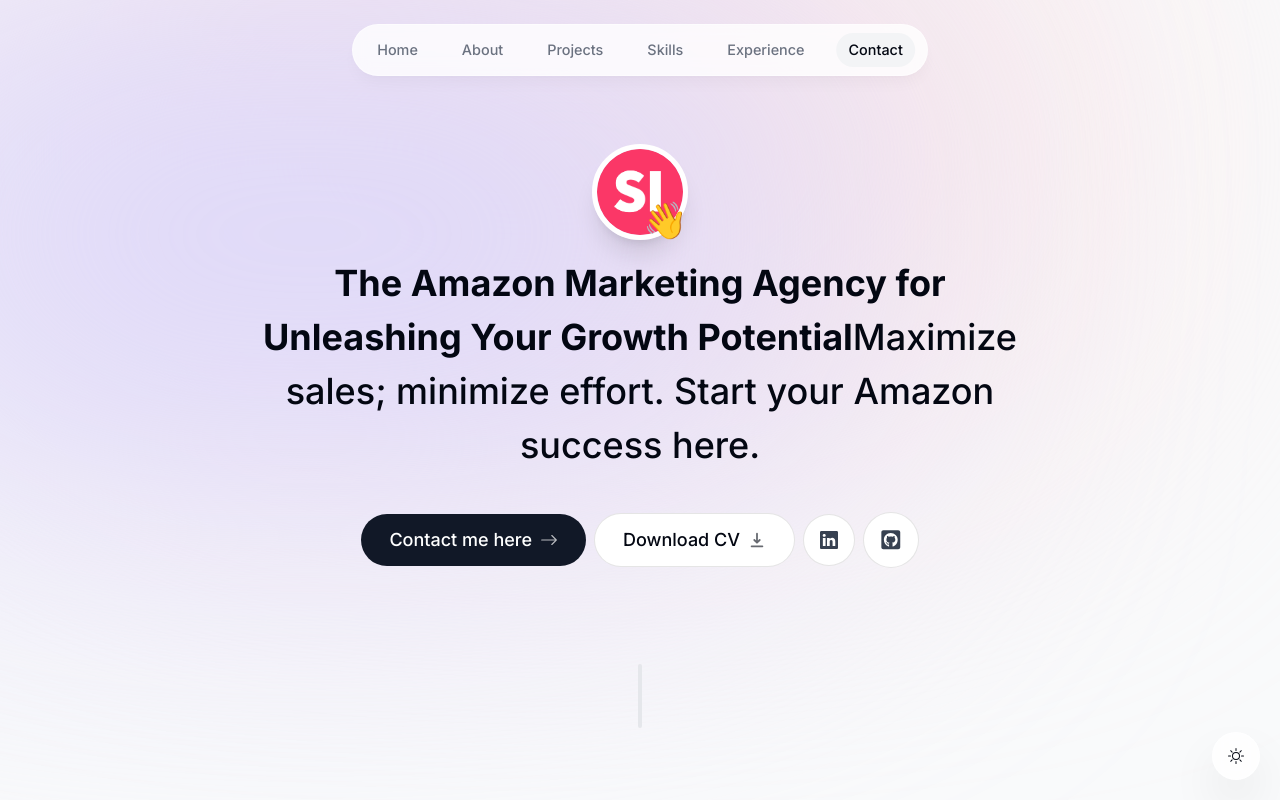
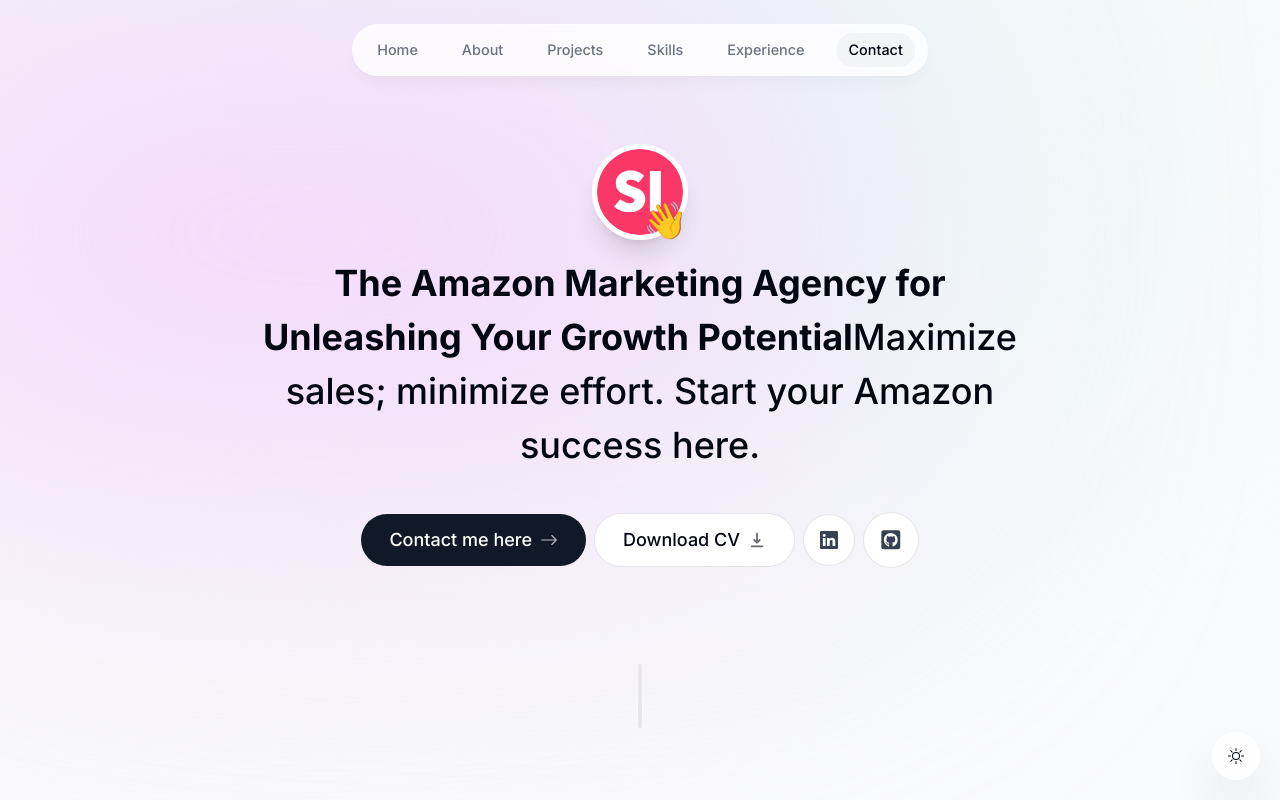
Before and after one commit to rodeloescueta/portfolio-next, a Next.js app: page / in a window 1280 px wide. Shown: the top 800 px of the page. Built offline with nearby package versions, Linux system fonts and the light colour scheme; no server answers.

Commit message:
fix dark mode

```diff
--- a/app/layout.tsx
+++ b/app/layout.tsx
@@ -10,8 +10,8 @@
 const inter = Inter({ subsets: ["latin"] });
 
 export const metadata = {
-  title: "Ricardo | Personal Portfolio",
-  description: "Ricardo is a full-stack developer with 8 years of experience.",
+  title: "Seller Interactive",
+  description: "Rodelo is a full-stack developer with 8 years of experience.",
 };
 
 export default function RootLayout({
@@ -24,8 +24,8 @@
       <body
         className={`${inter.className} bg-gray-50 text-gray-950 relative pt-28 sm:pt-36 dark:bg-gray-900 dark:text-gray-50 dark:text-opacity-90`}
       >
-        <div className="bg-[#fbe2e3] absolute top-[-6rem] -z-10 right-[11rem] h-[31.25rem] w-[31.25rem] rounded-full blur-[10rem] sm:w-[68.75rem] dark:bg-[#946263]"></div>
-        <div className="bg-[#dbd7fb] absolute top-[-1rem] -z-10 left-[-35rem] h-[31.25rem] w-[50rem] rounded-full blur-[10rem] sm:w-[68.75rem] md:left-[-33rem] lg:left-[-28rem] xl:left-[-15rem] 2xl:left-[-5rem] dark:bg-[#676394]"></div>
+        <div className="bg-[rgb(226,251,245)] absolute top-[-6rem] -z-10 right-[11rem] h-[31.25rem] w-[31.25rem] rounded-full blur-[10rem] sm:w-[68.75rem] dark:bg-[rgb(98,148,116)]"></div>
+        <div className="bg-[rgb(247,215,251)] absolute top-[-1rem] -z-10 left-[-35rem] h-[31.25rem] w-[50rem] rounded-full blur-[10rem] sm:w-[68.75rem] md:left-[-33rem] lg:left-[-28rem] xl:left-[-15rem] 2xl:left-[-5rem] dark:bg-[rgb(144,99,148)]"></div>
 
         <ThemeContextProvider>
           <ActiveSectionContextProvider>
--- a/components/footer.tsx
+++ b/components/footer.tsx
@@ -4,7 +4,7 @@
   return (
     <footer className="mb-10 px-4 text-center text-gray-500">
       <small className="mb-2 block text-xs">
-        &copy; 2030 Ricardo. All rights reserved.
+        &copy; 2023 Seller Interactive. All rights reserved.
       </small>
       <p className="text-xs">
         <span className="font-semibold">About this website:</span> built with
--- a/tailwind.config.js
+++ b/tailwind.config.js
@@ -1,18 +1,19 @@
 /** @type {import('tailwindcss').Config} */
 module.exports = {
   content: [
-    './pages/**/*.{js,ts,jsx,tsx,mdx}',
-    './components/**/*.{js,ts,jsx,tsx,mdx}',
-    './app/**/*.{js,ts,jsx,tsx,mdx}',
+    "./pages/**/*.{js,ts,jsx,tsx,mdx}",
+    "./components/**/*.{js,ts,jsx,tsx,mdx}",
+    "./app/**/*.{js,ts,jsx,tsx,mdx}",
   ],
   theme: {
     extend: {
       backgroundImage: {
-        'gradient-radial': 'radial-gradient(var(--tw-gradient-stops))',
-        'gradient-conic':
-          'conic-gradient(from 180deg at 50% 50%, var(--tw-gradient-stops))',
+        "gradient-radial": "radial-gradient(var(--tw-gradient-stops))",
+        "gradient-conic":
+          "conic-gradient(from 180deg at 50% 50%, var(--tw-gradient-stops))",
       },
     },
   },
   plugins: [],
-}
+  darkMode: "class",
+};
```
